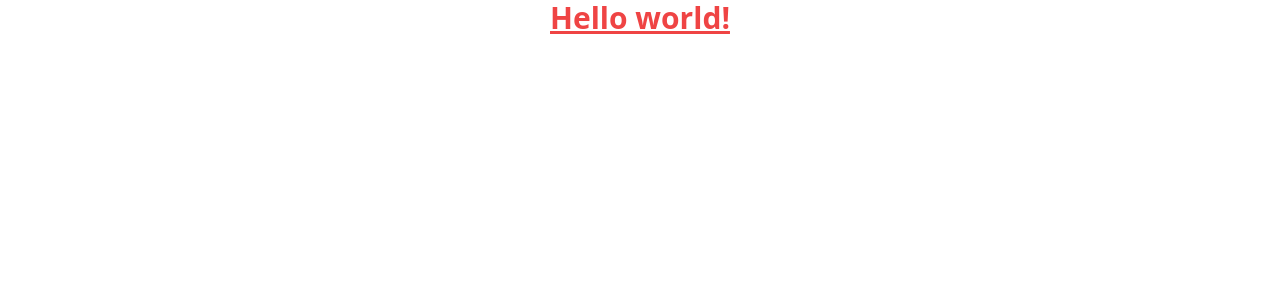
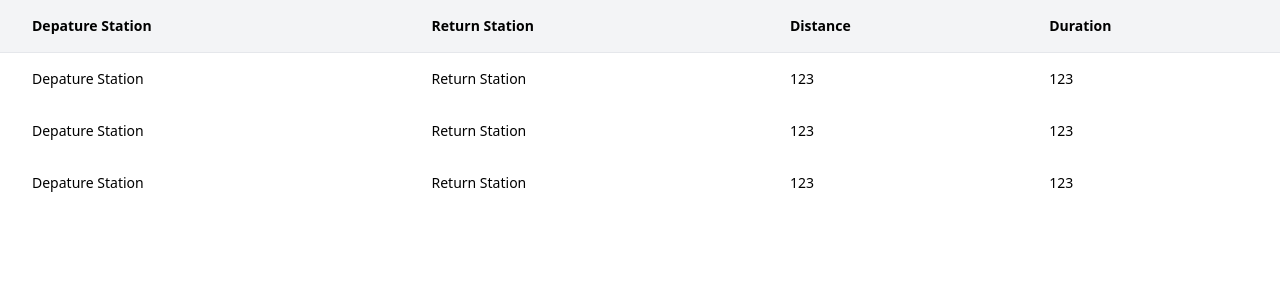
Before and after one commit to tatuNo/city-bikes, a React (Vite) app: page / in a window 1280 px wide. Shown: the top 300 px of the page. Built offline with nearby package versions, Linux system fonts and the light colour scheme.

Commit message:
journey list start

```diff
--- a/src/App.jsx
+++ b/src/App.jsx
@@ -1,8 +1,10 @@
+import { Journeys } from "./pages";
+
 const App = () => (
   <div>
-    <h1 className="text-center text-3xl font-bold text-red-500 underline">
-      Hello world!
-    </h1>
+    <div className="bg-gray-100">
+      <Journeys />
+    </div>
   </div>
 );
 
--- /dev/null
+++ b/src/pages/Journeys/index.jsx
@@ -0,0 +1,34 @@
+const Journeys = () => (
+  <table className="w-full table-auto border-collapse text-sm">
+    <thead>
+      <tr>
+        <th className="border-b p-4 pl-8 text-left">Depature Station</th>
+        <th className="border-b p-4 pl-8 text-left">Return Station</th>
+        <th className="border-b p-4 pl-8 text-left">Distance</th>
+        <th className="border-b p-4 pl-8 text-left">Duration</th>
+      </tr>
+    </thead>
+    <tbody className="bg-white dark:bg-slate-800">
+      <tr>
+        <td className="p-4 pl-8">Depature Station</td>
+        <td className="p-4 pl-8">Return Station</td>
+        <td className="p-4 pl-8">123</td>
+        <td className="p-4 pl-8">123</td>
+      </tr>
+      <tr>
+        <td className="p-4 pl-8">Depature Station</td>
+        <td className="p-4 pl-8">Return Station</td>
+        <td className="p-4 pl-8">123</td>
+        <td className="p-4 pl-8">123</td>
+      </tr>
+      <tr>
+        <td className="p-4 pl-8">Depature Station</td>
+        <td className="p-4 pl-8">Return Station</td>
+        <td className="p-4 pl-8">123</td>
+        <td className="p-4 pl-8">123</td>
+      </tr>
+    </tbody>
+  </table>
+);
+
+export default Journeys;
--- /dev/null
+++ b/src/pages/index.js
@@ -0,0 +1 @@
+export { default as Journeys } from "./Journeys";
```
